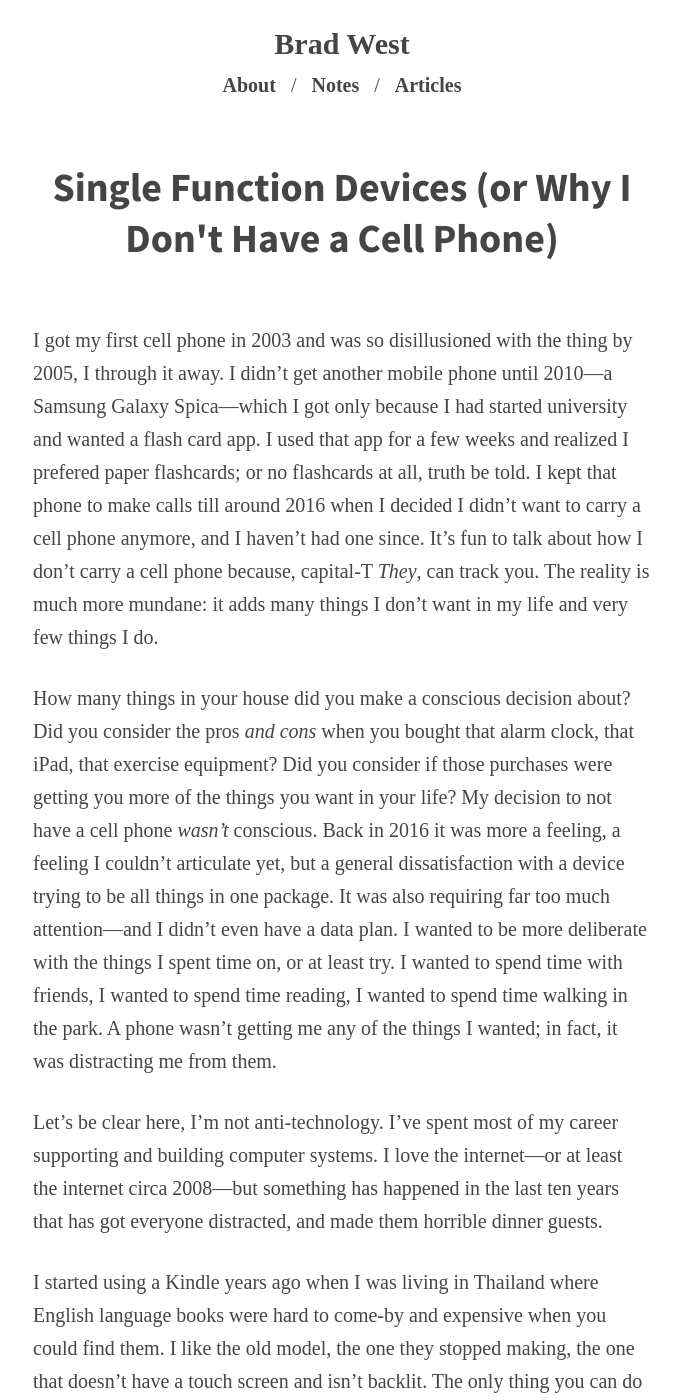
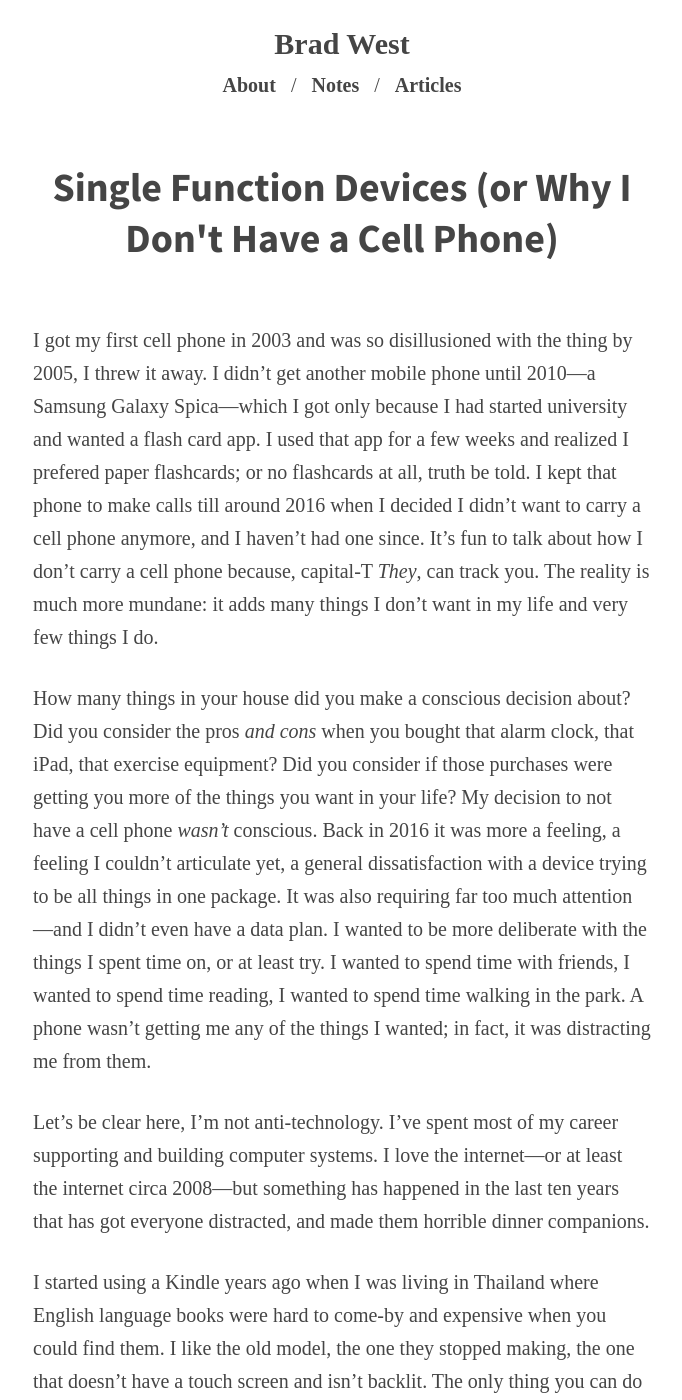
Before and after one commit to bradonomics/bradonomics.com, a Jekyll site: the page built from articles/_posts/2019-05-10-single-function-devices.md, in a window 1280 px wide and 1400 px high. Shown: the whole window, without its empty margins (298-980 px from the left). Built offline with Jekyll 4.4.1, drawn with Linux system fonts in a browser that asks for light colours.

Commit message:
Minor grammar update

```diff
--- a/articles/_posts/2019-05-10-single-function-devices.md
+++ b/articles/_posts/2019-05-10-single-function-devices.md
@@ -2,11 +2,11 @@
 title: Single Function Devices (or Why I Don't Have a Cell Phone)
 ---
 
-I got my first cell phone in 2003 and was so disillusioned with the thing by 2005, I through it away. I didn't get another mobile phone until 2010---a Samsung Galaxy Spica---which I got only because I had started university and wanted a flash card app. I used that app for a few weeks and realized I prefered paper flashcards; or no flashcards at all, truth be told. I kept that phone to make calls till around 2016 when I decided I didn't want to carry a cell phone anymore, and I haven't had one since. It's fun to talk about how I don't carry a cell phone because, capital-T *They*, can track you. The reality is much more mundane: it adds many things I don't want in my life and very few things I do.
+I got my first cell phone in 2003 and was so disillusioned with the thing by 2005, I threw it away. I didn't get another mobile phone until 2010---a Samsung Galaxy Spica---which I got only because I had started university and wanted a flash card app. I used that app for a few weeks and realized I prefered paper flashcards; or no flashcards at all, truth be told. I kept that phone to make calls till around 2016 when I decided I didn't want to carry a cell phone anymore, and I haven't had one since. It's fun to talk about how I don't carry a cell phone because, capital-T *They*, can track you. The reality is much more mundane: it adds many things I don't want in my life and very few things I do.
 
-How many things in your house did you make a conscious decision about? Did you consider the pros *and cons* when you bought that alarm clock, that iPad, that exercise equipment? Did you consider if those purchases were getting you more of the things you want in your life? My decision to not have a cell phone *wasn't* conscious. Back in 2016 it was more a feeling, a feeling I couldn't articulate yet, but a general dissatisfaction with a device trying to be all things in one package. It was also requiring far too much attention---and I didn't even have a data plan. I wanted to be more deliberate with the things I spent time on, or at least try. I wanted to spend time with friends, I wanted to spend time reading, I wanted to spend time walking in the park. A phone wasn't getting me any of the things I wanted; in fact, it was distracting me from them.
+How many things in your house did you make a conscious decision about? Did you consider the pros *and cons* when you bought that alarm clock, that iPad, that exercise equipment? Did you consider if those purchases were getting you more of the things you want in your life? My decision to not have a cell phone *wasn't* conscious. Back in 2016 it was more a feeling, a feeling I couldn't articulate yet, a general dissatisfaction with a device trying to be all things in one package. It was also requiring far too much attention---and I didn't even have a data plan. I wanted to be more deliberate with the things I spent time on, or at least try. I wanted to spend time with friends, I wanted to spend time reading, I wanted to spend time walking in the park. A phone wasn't getting me any of the things I wanted; in fact, it was distracting me from them.
 
-Let's be clear here, I'm not anti-technology. I've spent most of my career supporting and building computer systems. I love the internet---or at least the internet circa 2008---but something has happened in the last ten years that has got everyone distracted, and made them horrible dinner guests.
+Let's be clear here, I'm not anti-technology. I've spent most of my career supporting and building computer systems. I love the internet---or at least the internet circa 2008---but something has happened in the last ten years that has got everyone distracted, and made them horrible dinner companions.
 
 I started using a Kindle years ago when I was living in Thailand where English language books were hard to come-by and expensive when you could find them. I like the old model, the one they stopped making, the one that doesn't have a touch screen and isn't backlit. The only thing you can do with it is read. I'm typing this on an Alphasmart Neo, a word-processor that has a very small screen and doesn't connect to the internet. The only thing you can do on it is type. I'm a bad speller, so when I'm at a cafe, writing in my journal I carry a Franklin electronic dictionary. The only thing you can do with it is look-up words. When I want to take photos, I use a Canon M50. The only thing you can do with it is take photos. The thing is, I could replace all these devices with an iPhone, but I don't because none of these devices require my attention. There's no lights, no sounds. They only do the *one* thing I bought them for and they sit quietly where I left them until I make the conscious decision to return to them.
 
```
